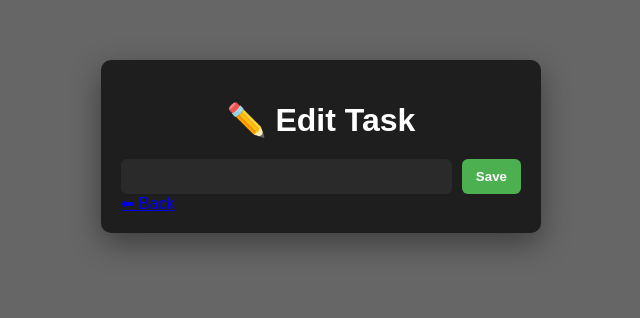
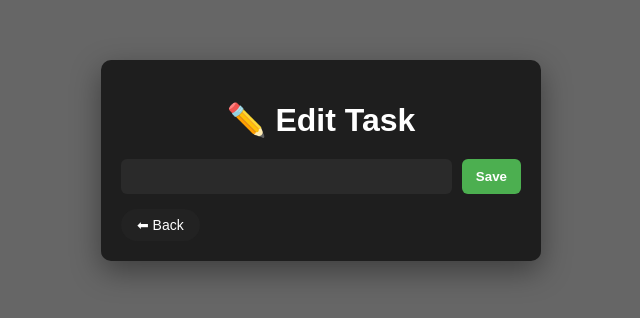
Before and after one commit to Arthur-A-Abreu/Python_To_Do_List, a Flask app: page /edit/1 in a window 1280 px wide. Shown: the top 318 px of the page, without its empty margins (319-959 px from the left). Run offline with Flask 3, Linux system fonts and the light colour scheme; data that the repository does not hold is empty.

Commit message:
Add styles for back_button in style.css
Added back_button styles for improved navigation.

```diff
--- a/static/style.css
+++ b/static/style.css
@@ -71,6 +71,7 @@ ul {
 li {
     display: flex;
     justify-content: space-between;
+    align-items: center;
     padding: 10px;
     border-radius: 6px;
     background: #2a2a2a;
@@ -80,3 +81,23 @@ li {
 .delete-button:hover {
     color: #ff1744;
 }
+
+.back_button {
+    display: inline-block;
+    margin-top: 15px;
+    padding: 8px 16px;
+
+    background: #222;
+    color: #fff;
+    text-decoration: none;
+
+    border-radius: 20px;
+    font-size: 14px;
+
+    transition: background 0.2s, transform 0.2s;
+}
+
+.back_button:hover {
+    background: #000;
+    transform: translateX(-4px);
+}
```
